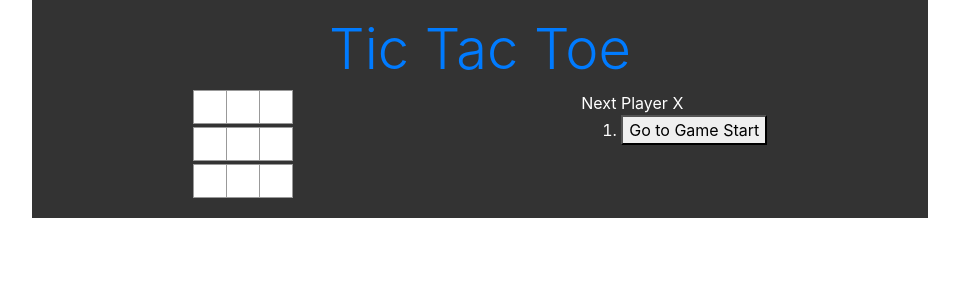
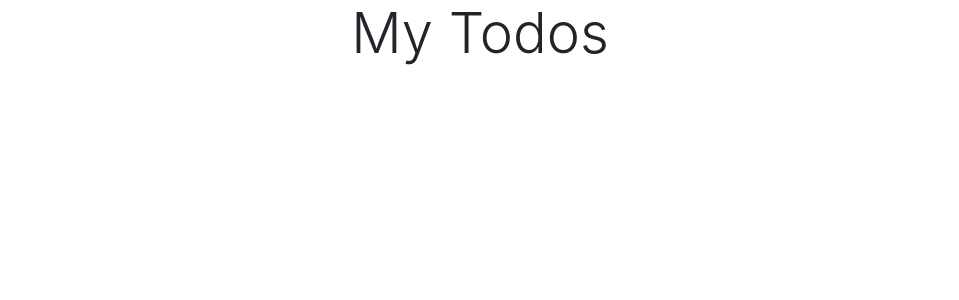
Before and after one commit to nezam0003/React-JS, a React (Create React App) app in the folder Stack-Learner/my-app-two/: page / in a window 1280 px wide. Shown: the top 300 px of the page, without its empty margins (160-1119 px from the left). Built offline with nearby package versions, Linux system fonts and the light colour scheme.

Commit message:
New Apps MY-Todo initial setup

```diff
--- a/Stack-Learner/my-app-two/package.json
+++ b/Stack-Learner/my-app-two/package.json
@@ -11,6 +11,7 @@
     "react": "^17.0.1",
     "react-dom": "^17.0.1",
     "react-scripts": "4.0.1",
+    "reactstrap": "^8.9.0",
     "web-vitals": "^0.2.4"
   },
   "scripts": {
--- /dev/null
+++ b/Stack-Learner/my-app-two/src/Todo/App.jsx
@@ -0,0 +1,17 @@
+import React from "react";
+import { Container, Row, Col } from "reactstrap";
+import Todo from "./components/todos/Index";
+
+const App = () => {
+  return (
+    <Container>
+      <Row>
+        <Col>
+          <Todo />
+        </Col>
+      </Row>
+    </Container>
+  );
+};
+
+export default App;
--- /dev/null
+++ b/Stack-Learner/my-app-two/src/Todo/components/todos/Index.jsx
@@ -0,0 +1,11 @@
+import React, { Component } from "react";
+
+export default class Todo extends Component {
+  render() {
+    return (
+      <div>
+        <h1 className="display-4 mb-5 text-center">My Todos</h1>
+      </div>
+    );
+  }
+}
```
Also changed, not shown: Stack-Learner/my-app-two/src/index.js (+9 -2 lines), 1 other file (tests, documents, lock files or other folders).
